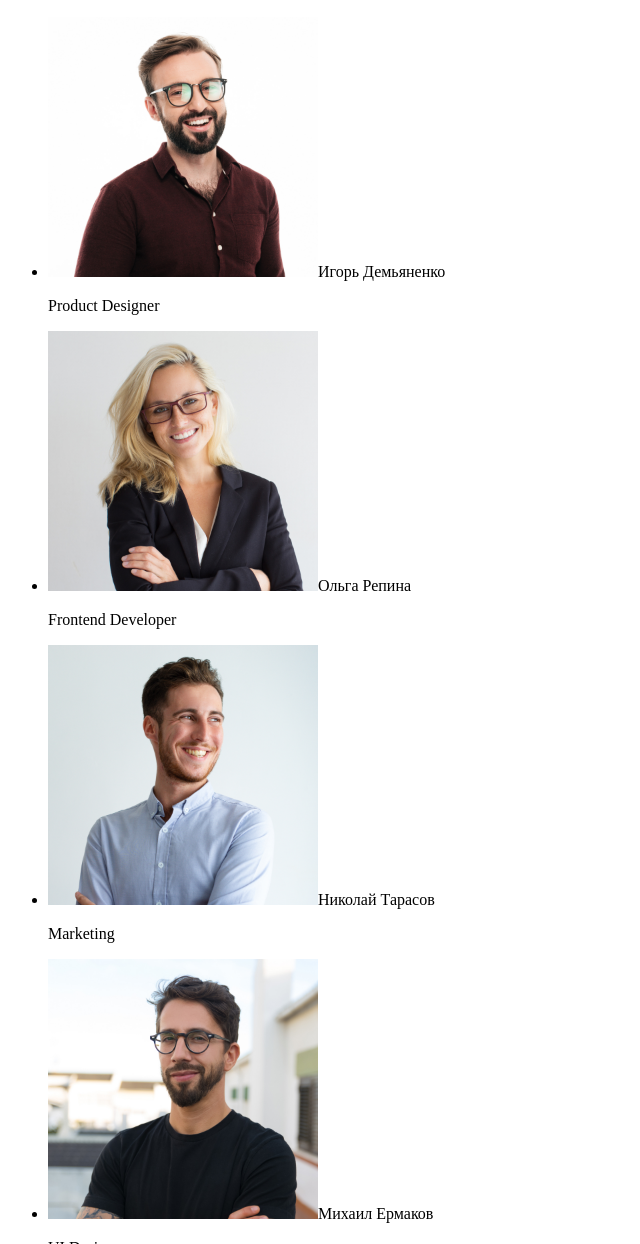
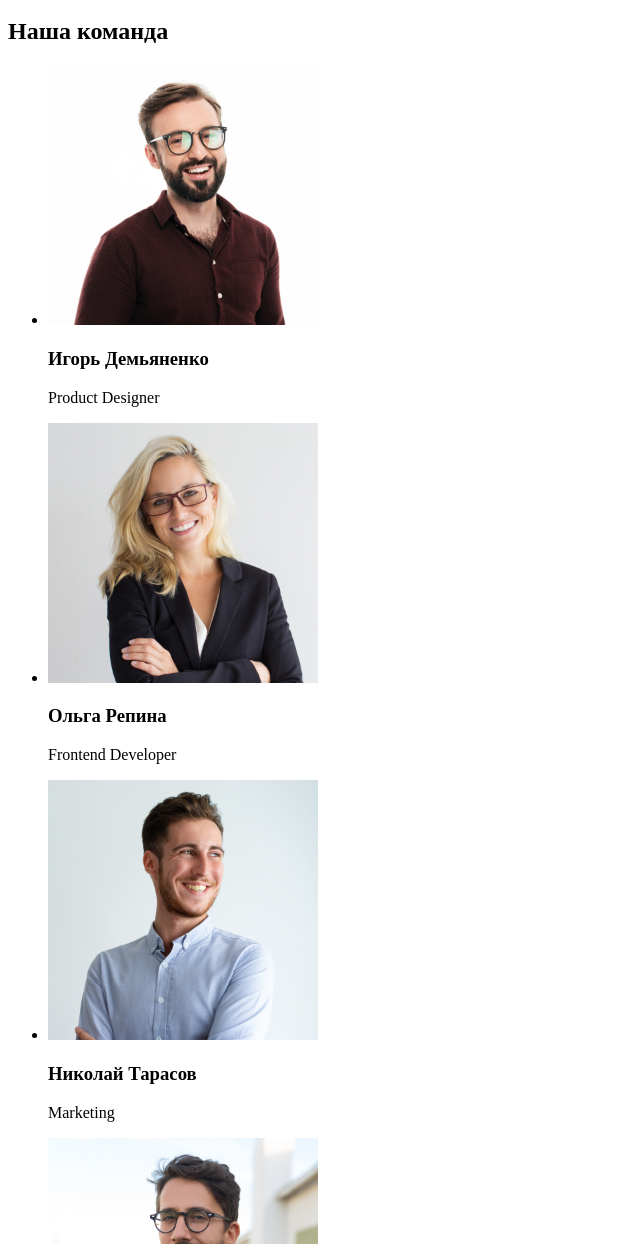
Before and after one commit to Vdovichenko1/goit-markup-hw-01, a plain HTML site: page index.html in a window 1280 px wide. Shown: the part 1556-2800 px from the top of the page, without its empty margins (0-640 px from the left). Drawn offline with Linux system fonts and the light colour scheme.

Commit message:
Обернул текст в заголовки

```diff
--- a/index.html
+++ b/index.html
@@ -27,6 +27,7 @@
             <button type="button">Заказать услугу</button>
         </section>
         <section>
+            <h2>Наши качества</h2>
             <ul>
                 <li>
                     <h3>Внимание к деталям</h3>
@@ -57,13 +58,17 @@
         <section>
             <h2>Наша команда</h2>
             <ul>
-                <li> <img src="./images/1igor.jpg" alt="фото специалиста" width="270" height="260">Игорь Демьяненко
+                <li> <img src="./images/1igor.jpg" alt="фото специалиста" width="270" height="260">
+                <h3>Игорь Демьяненко</h3>
                 <p>Product Designer</p> </li>
-                <li> <img src="./images/2olga.jpg" alt="фото специалиста" width="270" height="260">Ольга Репина
+                <li> <img src="./images/2olga.jpg" alt="фото специалиста" width="270" height="260">
+                <h3>Ольга Репина</h3>
                 <p>Frontend Developer</p> </li>
-                <li> <img src="./images/3nik.jpg" alt="фото специалиста" width="270" height="260">Николай Тарасов
+                <li> <img src="./images/3nik.jpg" alt="фото специалиста" width="270" height="260">
+                <h3>Николай Тарасов</h3>
                 <p>Marketing</p> </li>
-                <li> <img src="./images/4mix.jpg" alt="фото специалиста" width="270" height="260">Михаил Ермаков
+                <li> <img src="./images/4mix.jpg" alt="фото специалиста" width="270" height="260">
+                <h3>Михаил Ермаков</h3>
                 <p>UI Designer</p> </li>
             </ul>
         </section>
```
